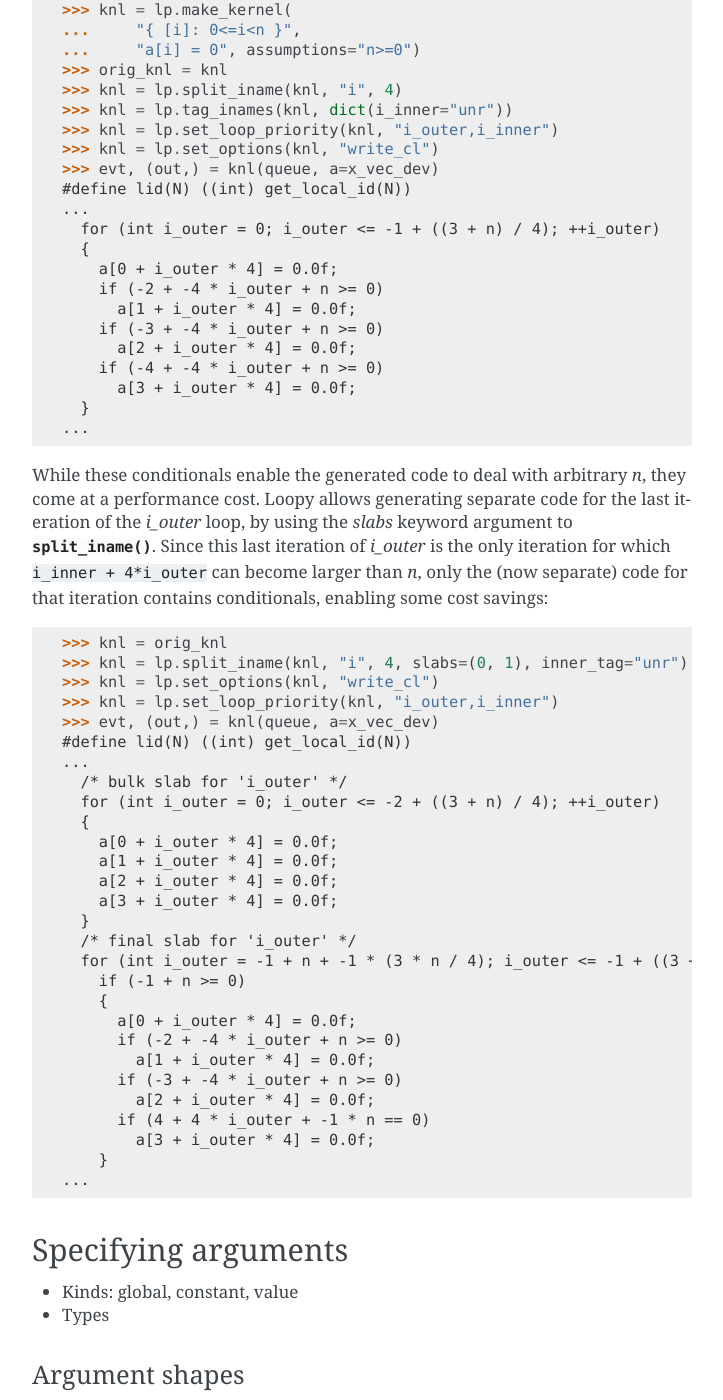
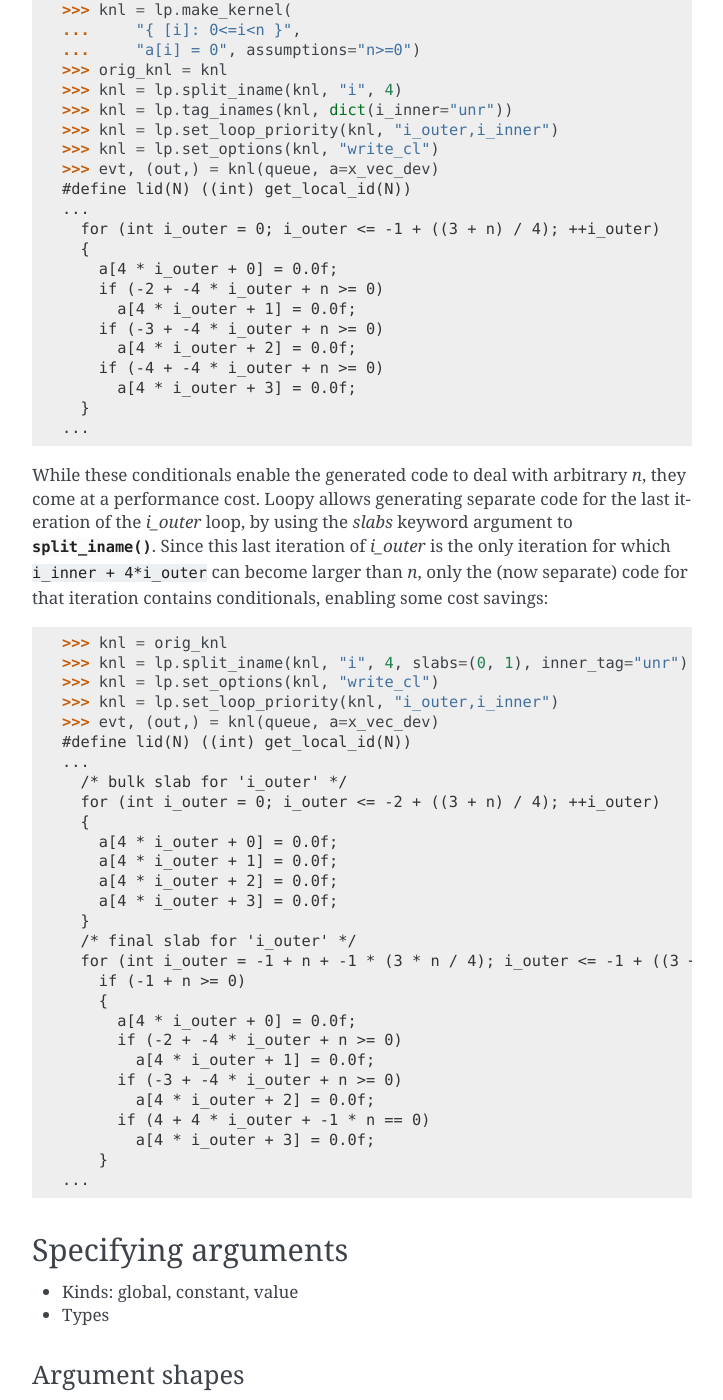
Before and after one commit to inducer/loopy, a Sphinx documentation site: the page built from doc/tutorial.rst, in a window 1280 px wide and 1400 px high, scrolled down 14185 px. Shown: the whole window, without its empty margins (388-1111 px from the left). Built offline with Sphinx 7.4.7, drawn with Linux system fonts in a browser that asks for light colours; some of the changed text lies outside the part shown.

Commit message:
Adapt doctests to modified codegen

```diff
--- a/doc/tutorial.rst
+++ b/doc/tutorial.rst
@@ -534,7 +534,7 @@ Consider this example:
       for (int i_outer = 0; i_outer <= -1 + ((15 + n) / 16); ++i_outer)
         for (int i_inner = 0; i_inner <= 15; ++i_inner)
           if (-1 + -1 * i_inner + -16 * i_outer + n >= 0)
-            a[i_inner + i_outer * 16] = 0.0f;
+            a[16 * i_outer + i_inner] = 0.0f;
     ...
 
 By default, the new, split inames are named *OLD_outer* and *OLD_inner*,
@@ -561,7 +561,7 @@ relation to loop nesting. For example, it's perfectly possible to request
       for (int i_inner = 0; i_inner <= 15; ++i_inner)
         if (-1 + -1 * i_inner + n >= 0)
           for (int i_outer = 0; i_outer <= -1 + -1 * i_inner + ((15 + n + 15 * i_inner) / 16); ++i_outer)
-            a[i_inner + i_outer * 16] = 0.0f;
+            a[16 * i_outer + i_inner] = 0.0f;
     ...
 
 Notice how loopy has automatically generated guard conditionals to make
@@ -588,7 +588,7 @@ commonly called 'loop tiling':
         for (int j_outer = 0; j_outer <= ((-16 + n) / 16); ++j_outer)
           for (int i_inner = 0; i_inner <= 15; ++i_inner)
             for (int j_inner = 0; j_inner <= 15; ++j_inner)
-              out[n * (i_inner + i_outer * 16) + j_inner + j_outer * 16] = a[n * (j_inner + j_outer * 16) + i_inner + i_outer * 16];
+              out[n * (16 * i_outer + i_inner) + 16 * j_outer + j_inner] = a[n * (16 * j_outer + j_inner) + 16 * i_outer + i_inner];
     ...
 
 .. }}}
@@ -630,10 +630,10 @@ loop's tag to ``"unr"``:
     ...
       for (int i_outer = 0; i_outer <= int_floor_div_pos_b(-4 + n, 4); ++i_outer)
       {
-        a[0 + i_outer * 4] = 0.0f;
-        a[1 + i_outer * 4] = 0.0f;
-        a[2 + i_outer * 4] = 0.0f;
-        a[3 + i_outer * 4] = 0.0f;
+        a[4 * i_outer + 0] = 0.0f;
+        a[4 * i_outer + 1] = 0.0f;
+        a[4 * i_outer + 2] = 0.0f;
+        a[4 * i_outer + 3] = 0.0f;
       }
     ...
 
@@ -705,7 +705,7 @@ Let's try this out on our vector fill kernel by creating workgroups of size
     __kernel void __attribute__ ((reqd_work_group_size(128, 1, 1))) loopy_kernel(__global float *restrict a, int const n)
     {
       if (-1 + -128 * gid(0) + -1 * lid(0) + n >= 0)
-        a[lid(0) + gid(0) * 128] = 0.0f;
+        a[128 * gid(0) + lid(0)] = 0.0f;
     }
 
 Loopy requires that workgroup sizes are fixed and constant at compile time.
@@ -750,13 +750,13 @@ assumption:
     ...
       for (int i_outer = 0; i_outer <= -1 + ((3 + n) / 4); ++i_outer)
       {
-        a[0 + i_outer * 4] = 0.0f;
+        a[4 * i_outer + 0] = 0.0f;
         if (-2 + -4 * i_outer + n >= 0)
-          a[1 + i_outer * 4] = 0.0f;
+          a[4 * i_outer + 1] = 0.0f;
         if (-3 + -4 * i_outer + n >= 0)
-          a[2 + i_outer * 4] = 0.0f;
+          a[4 * i_outer + 2] = 0.0f;
         if (-4 + -4 * i_outer + n >= 0)
-          a[3 + i_outer * 4] = 0.0f;
+          a[4 * i_outer + 3] = 0.0f;
       }
     ...
 
@@ -780,22 +780,22 @@ enabling some cost savings:
       /* bulk slab for 'i_outer' */
       for (int i_outer = 0; i_outer <= -2 + ((3 + n) / 4); ++i_outer)
       {
-        a[0 + i_outer * 4] = 0.0f;
-        a[1 + i_outer * 4] = 0.0f;
-        a[2 + i_outer * 4] = 0.0f;
-        a[3 + i_outer * 4] = 0.0f;
+        a[4 * i_outer + 0] = 0.0f;
+        a[4 * i_outer + 1] = 0.0f;
+        a[4 * i_outer + 2] = 0.0f;
+        a[4 * i_outer + 3] = 0.0f;
       }
       /* final slab for 'i_outer' */
       for (int i_outer = -1 + n + -1 * (3 * n / 4); i_outer <= -1 + ((3 + n) / 4); ++i_outer)
         if (-1 + n >= 0)
         {
-          a[0 + i_outer * 4] = 0.0f;
+          a[4 * i_outer + 0] = 0.0f;
           if (-2 + -4 * i_outer + n >= 0)
-            a[1 + i_outer * 4] = 0.0f;
+            a[4 * i_outer + 1] = 0.0f;
           if (-3 + -4 * i_outer + n >= 0)
-            a[2 + i_outer * 4] = 0.0f;
+            a[4 * i_outer + 2] = 0.0f;
           if (4 + 4 * i_outer + -1 * n == 0)
-            a[3 + i_outer * 4] = 0.0f;
+            a[4 * i_outer + 3] = 0.0f;
         }
     ...
 
@@ -1020,7 +1020,7 @@ earlier:
       if (-1 + -16 * gid(0) + -1 * lid(0) + n >= 0)
         acc_k = 0.0f;
       if (-1 + -16 * gid(0) + -1 * lid(0) + n >= 0)
-        a_fetch[lid(0)] = a[lid(0) + 16 * gid(0)];
+        a_fetch[lid(0)] = a[16 * gid(0) + lid(0)];
       barrier(CLK_LOCAL_MEM_FENCE) /* for a_fetch (insn_k_update depends on a_fetch_rule) */;
       if (-1 + -16 * gid(0) + -1 * lid(0) + n >= 0)
       {
@@ -1187,9 +1187,9 @@ When we ask to see the code, the issue becomes apparent:
       float a_fetch[16];
     <BLANKLINE>
       ...
-          a_fetch[lid(0)] = a[n * (lid(0) + 16 * gid(1)) + lid(1) + 16 * gid(0)];
+          a_fetch[lid(0)] = a[n * (16 * gid(1) + lid(0)) + 16 * gid(0) + lid(1)];
       ...
-          out[n * (lid(1) + gid(0) * 16) + lid(0) + gid(1) * 16] = a_fetch[lid(0)];
+          out[n * (16 * gid(0) + lid(1)) + 16 * gid(1) + lid(0)] = a_fetch[lid(0)];
       ...
     }
 
```
Also changed, not shown: other parts of doc/tutorial.rst (+2 -2 lines).
